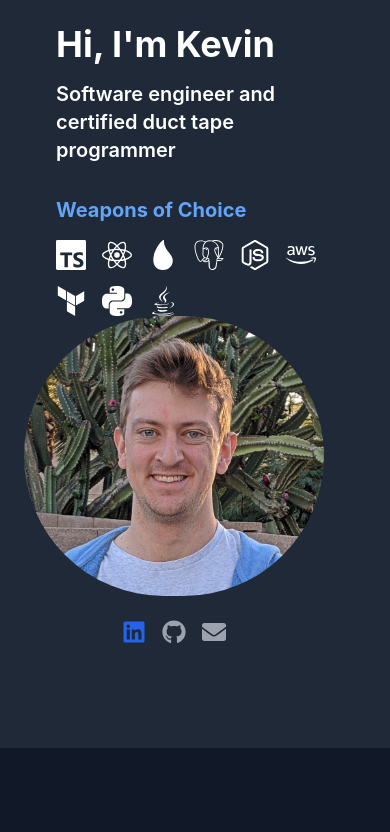
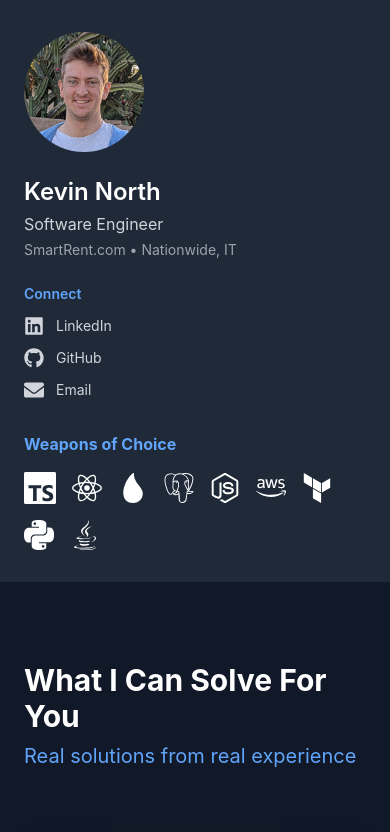
Before and after one commit to northkevin/northkevin-frontend, a React (Create React App) app: page / in a window 390 px wide. Shown: the top 832 px of the page. Built offline with nearby package versions, Linux system fonts and the light colour scheme; no server answers; grey boxes are pictures that could not be loaded.

Commit message:
design overhaul

```diff
--- a/src/App.tsx
+++ b/src/App.tsx
@@ -67,23 +67,135 @@ function App() {
 
   return (
     <div className="App flex flex-col min-h-screen">
-      <header className="flex-1 flex flex-col items-center justify-center bg-gray-800 text-white">
+      <header className="flex-1 flex flex-col items-start justify-start bg-gray-800 text-white">
         {/* Hero Section Container */}
-        <div className="mx-auto flex flex-col md:flex-row items-start justify-center flex-wrap p-6 mb-20 max-w-7xl w-full">
-          {/* Info Container */}
-          <div className="flex flex-col flex-1 text-left px-8">
-            {/* Main Intro */}
-            <h1 className="text-4xl font-bold mb-4">Hi, I'm Kevin</h1>
-            <p className="text-xl font-semibold mb-8">
+        <div className="mx-auto flex flex-col md:flex-row items-start justify-start w-full">
+          {/* Content Container */}
+          <div className="w-full bg-gray-800">
+            <div className="max-w-6xl mx-auto px-6">
+              {/* Mobile Profile Layout */}
+              <div className="flex flex-col w-full md:hidden py-8">
+                {/* Avatar Container */}
+                <div className="w-[120px] h-[120px] mb-6">
+                  <img
+                    src={"/kevin-portrait.jpg"}
+                    alt="Kevin"
+                    className="w-full h-full rounded-full object-cover"
+                  />
+                </div>
+
+                {/* Info and Social Links */}
+                <div className="flex flex-col w-full">
+                  {/* Name and Title */}
+                  <div className="flex flex-col mb-6">
+                    <h1 className="text-2xl font-semibold mb-1">Kevin North</h1>
+                    <p className="text-base text-gray-300 mb-1">
+                      Software Engineer
+                    </p>
+                    <p className="text-sm text-gray-400">
+                      SmartRent.com • Nationwide, IT
+                    </p>
+                  </div>
+
+                  {/* Mobile Social Links - Vertical Layout */}
+                  <div className="flex flex-col gap-3 mb-8">
+                    <h2 className="text-sm font-semibold text-blue-400">Connect</h2>
+                    <a href="https://www.linkedin.com/in/kevin-north"
+                       target="_blank"
+                       rel="noopener noreferrer"
+                       className="flex items-center gap-3 text-gray-300 hover:text-blue-400 transition-colors">
+                      <FaLinkedin size={20} />
+                      <span className="text-sm">LinkedIn</span>
+                    </a>
+                    <a href="https://github.com/northkevin"
+                       target="_blank"
+                       rel="noopener noreferrer"
+                       className="flex items-center gap-3 text-gray-300 hover:text-gray-100 transition-colors">
+                      <FaGithub size={20} />
+                      <span className="text-sm">GitHub</span>
+                    </a>
+                    <a href="mailto:contact@northkevin.com"
+                       className="flex items-center gap-3 text-gray-300 hover:text-gray-100 transition-colors">
+                      <FaEnvelope size={20} />
+                      <span className="text-sm">Email</span>
+                    </a>
+                  </div>
+
+                  {/* Mobile Tech Stack Section */}
+                  <div className="w-full">
+                    <h2 className="text-base font-bold mb-4 text-blue-400">Weapons of Choice</h2>
+                    <div className="flex flex-wrap gap-4">
+                      <div className="tech-icon-container-small group">
+                        <SiTypescript className="w-8 h-8 group-hover:text-blue-500 transition-colors" />
+                        <span className="tech-label-small">TypeScript</span>
+                      </div>
+                      <div className="tech-icon-container-small group">
+                        <SiReact size={30} className="group-hover:text-cyan-400 transition-colors" />
+                        <span className="tech-label-small">React</span>
+                      </div>
+                      <div className="tech-icon-container-small group">
+                        <SiElixir size={30} className="group-hover:text-purple-500 transition-colors" />
+                        <span className="tech-label-small">Elixir</span>
+                      </div>
+                      <div className="tech-icon-container-small group">
+                        <SiPostgresql size={30} className="group-hover:text-teal-500 transition-colors" />
+                        <span className="tech-label-small">PostgresSQL</span>
+                      </div>
+                      <div className="tech-icon-container-small group">
+                        <SiNodedotjs size={30} className="group-hover:text-green-500 transition-colors" />
+                        <span className="tech-label-small">Node.js</span>
+                      </div>
+                      <div className="tech-icon-container-small group">
+                        <FaAws size={30} className="group-hover:text-orange-400 transition-colors" />
+                        <span className="tech-label-small">AWS</span>
+                      </div>
+                      <div className="tech-icon-container-small group">
+                        <SiTerraform size={30} className="group-hover:text-purple-600 transition-colors" />
+                        <span className="tech-label-small">Terraform</span>
+                      </div>
+                      <div className="tech-icon-container-small group">
+                        <SiPython size={30} className="group-hover:text-blue-600 transition-colors" />
+                        <span className="tech-label-small">Python</span>
+                      </div>
+                      <div className="tech-icon-container-small group">
+                        <FaJava size={30} className="group-hover:text-orange-600 transition-colors" />
+                        <span className="tech-label-small">Java</span>
+                      </div>
+                    </div>
+                  </div>
+                </div>
+              </div>
+
+              {/* Desktop Layout */}
+              <div className="hidden md:flex w-full py-8">
+                {/* Main Content Area */}
+                <div className="flex-1">
+                  {/* Profile Info */}
+                  <div className="flex gap-8 mb-8">
+                    {/* Avatar */}
+                    <div className="w-[250px] flex-shrink-0">
+                      <img
+                        src={"/kevin-portrait.jpg"}
+                        alt="Kevin"
+                        className="w-full h-auto aspect-square rounded-full object-cover"
+                      />
+                    </div>
+
+                    {/* Text Content */}
+                    <div className="flex flex-col justify-center">
+                      <h1 className="text-4xl font-bold mb-2">Hi, I'm Kevin</h1>
+                      <p className="text-xl font-semibold">
                         Software engineer and certified duct tape programmer
                       </p>
+                    </div>
+                  </div>
 
-            {/* Tech Stack Section - adjusted spacing */}
-            <div className="w-full">
+                  {/* Tech Stack */}
+                  <div className="mt-8">
                     <h2 className="text-xl font-bold mb-4 text-blue-400">Weapons of Choice</h2>
                     <div className="flex flex-wrap gap-4">
                       <div className="tech-icon-container-small group">
-                  <SiTypescript size={30} className="group-hover:text-blue-500 transition-colors" />
+                        <SiTypescript className="w-8 h-8 group-hover:text-blue-500 transition-colors" />
                         <span className="tech-label-small">TypeScript</span>
                       </div>
                       <div className="tech-icon-container-small group">
@@ -122,36 +234,30 @@ function App() {
                   </div>
                 </div>
 
-          {/* Image Container - Now with fixed positioning */}
-          <div className="flex flex-col items-center md:items-center flex-1 md:sticky md:top-8">
-            <img
-              src={"/kevin-portrait.jpg"}
-              alt="Kevin"
-              className="w-full max-w-[300px] rounded-full mb-6"
-            />
-            <div className="flex space-x-4 justify-center">
-              <a
-                href="https://www.linkedin.com/in/kevin-north"
+                {/* Social Links Column */}
+                <div className="w-[200px] flex flex-col gap-4 pl-8 border-l border-gray-700">
+                  <h2 className="text-lg font-semibold text-blue-400">Connect</h2>
+                  <a href="https://www.linkedin.com/in/kevin-north"
                      target="_blank"
                      rel="noopener noreferrer"
-                className="text-blue-600 hover:text-blue-800"
-              >
-                <FaLinkedin size={24} />
+                     className="flex items-center gap-3 text-gray-300 hover:text-blue-400 transition-colors">
+                    <FaLinkedin size={28} />
+                    <span>LinkedIn</span>
                   </a>
-              <a
-                href="https://github.com/northkevin"
+                  <a href="https://github.com/northkevin"
                      target="_blank"
                      rel="noopener noreferrer"
-                className="text-gray-400 hover:text-gray-600"
-              >
-                <FaGithub size={24} />
+                     className="flex items-center gap-3 text-gray-300 hover:text-gray-100 transition-colors">
+                    <FaGithub size={28} />
+                    <span>GitHub</span>
                   </a>
-              <a
-                href="mailto:contact@northkevin.com"
-                className="text-gray-400 hover:text-gray-600"
-              >
-                <FaEnvelope size={24} />
+                  <a href="mailto:contact@northkevin.com"
+                     className="flex items-center gap-3 text-gray-300 hover:text-gray-100 transition-colors">
+                    <FaEnvelope size={28} />
+                    <span>Email</span>
                   </a>
+                </div>
+              </div>
             </div>
           </div>
         </div>
@@ -314,14 +420,16 @@ function App() {
         </div>
 
         {/* Footer */}
-        <div className="mt-auto py-6 text-center">
-          <div className="flex flex-col items-center justify-center space-y-2">
+        <div className="w-full bg-gray-800">
+          <div className="max-w-6xl mx-auto px-6 py-8">
+            <div className="flex flex-col items-start space-y-2">
               <p className="text-sm text-gray-400">
                 Built with React & Tailwind CSS • Deployed on AWS
               </p>
               <p className="text-sm text-gray-400">
                 © {new Date().getFullYear()} Kevin North • All rights reserved
               </p>
+            </div>
           </div>
         </div>
 
```
Lines whose indentation alone changed are shown as unchanged.
